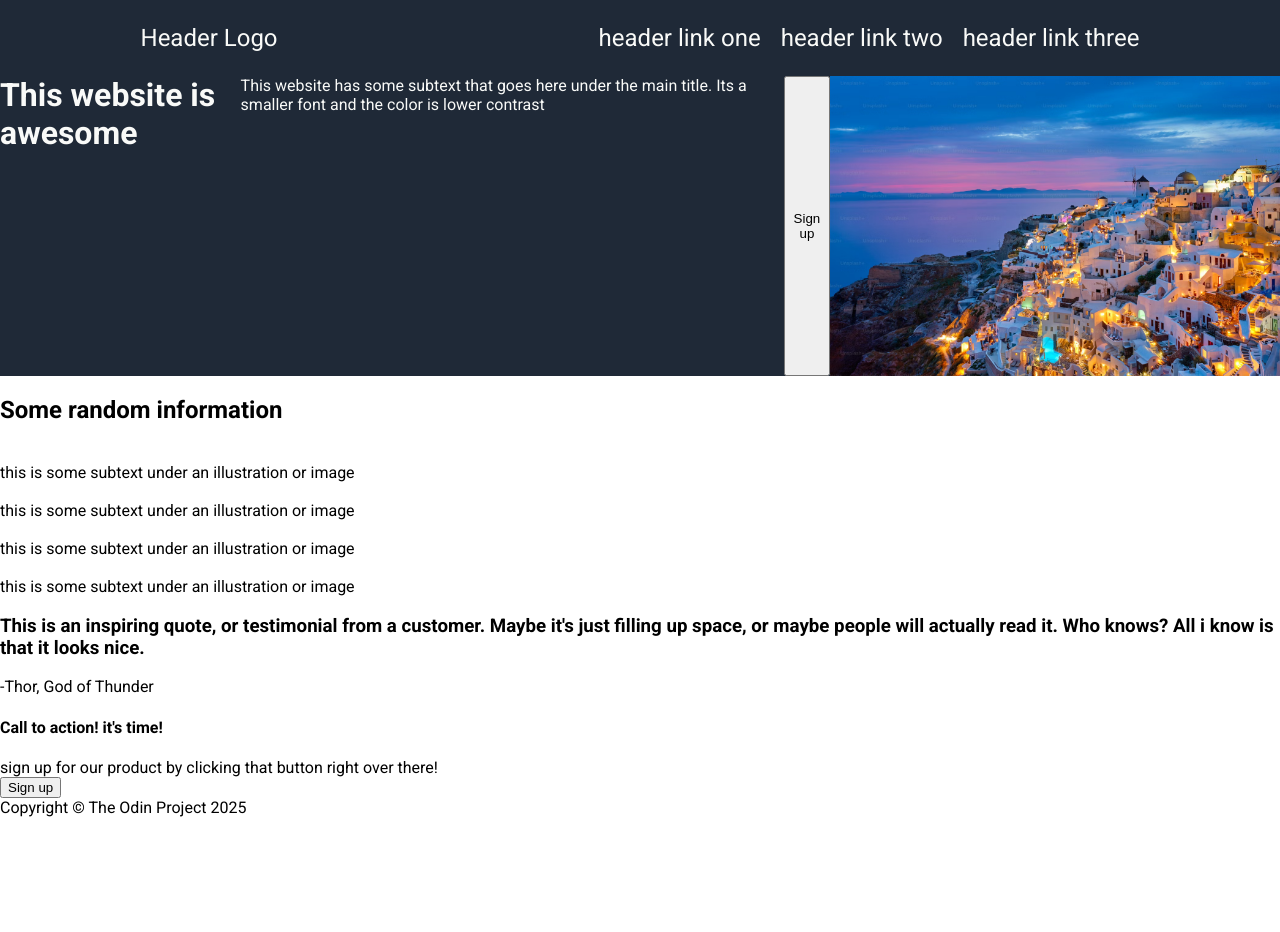
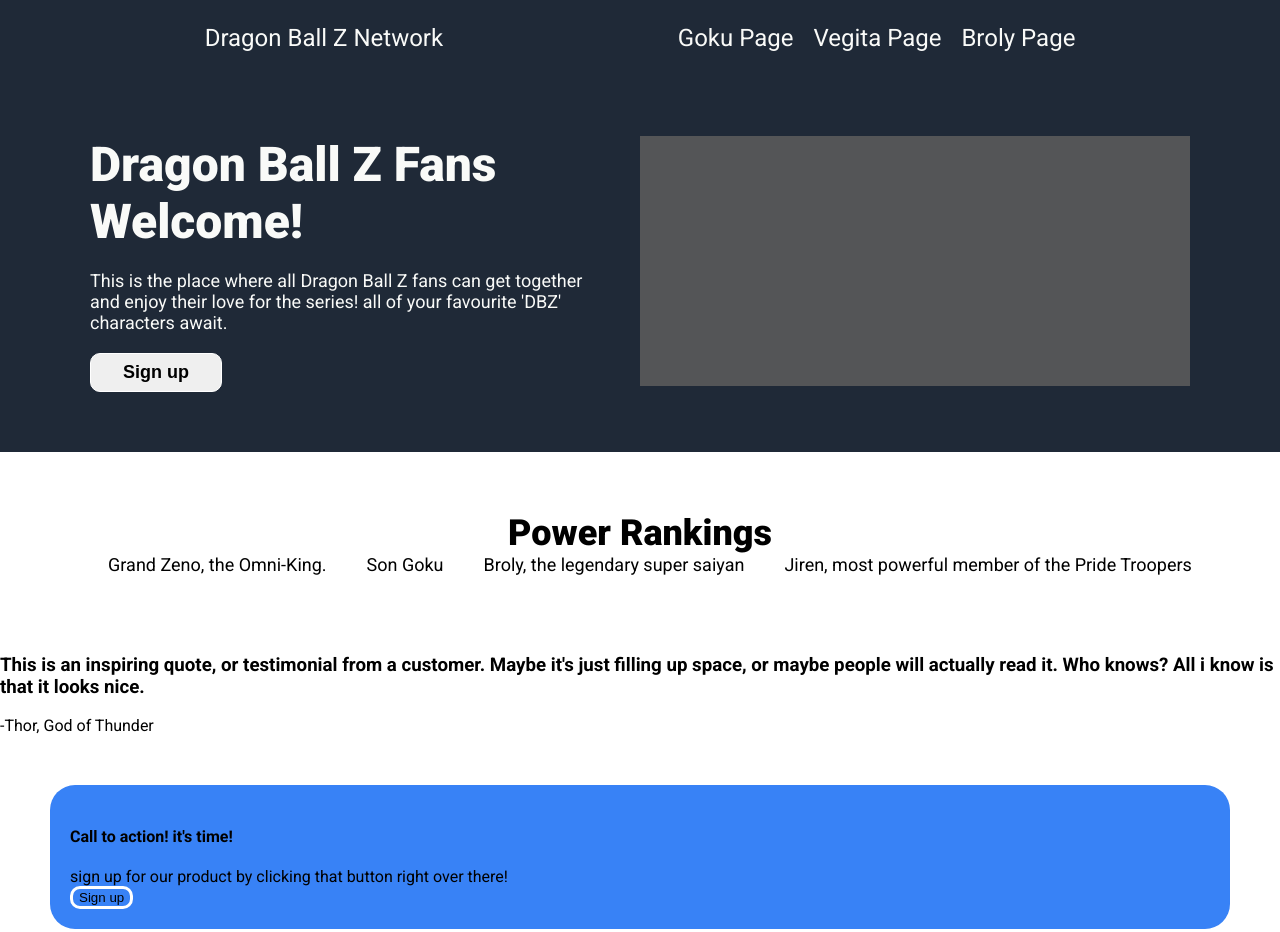
Before and after one commit to Moneeymico/project-landing-page, a plain HTML site: page index.html in a window 1280 px wide. Shown: the top 932 px of the page. Before the commit the page ends 817 px from the top, so only its background shows below. Drawn offline with Linux system fonts and the light colour scheme.

Commit message:
Arrange CSS, complete info page.

```diff
--- a/index.html
+++ b/index.html
@@ -10,38 +10,45 @@
 </head>
 
 <body>
-    <div class="header"> Header Logo
-        <ul>
-            <li><a href="#">header link one</a></li>
-            <li><a href="#">header link two</a></li>
-            <li><a href="#">header link three</a></li>
-        </ul>
+    <div class="header">
+        <div class="logo"> Dragon Ball Z Network</div>
+         <div class="links">
+            <ul>
+                <li><a href="#">Goku Page</a></li>
+                <li><a href="#">Vegita Page</a></li>
+                <li><a href="#">Broly Page</a></li>
+            </ul>
+         </div>
     </div>
         <div class="hero">
-            <h1 class="main-heading"> This website is awesome </h1>
-            <div class="text"> This website has some subtext that goes here under the main title. Its a smaller font and the color is lower contrast</div>
+           <div class="main">
+            <div class="main-heading"> Dragon Ball Z Fans Welcome! </div>
+            <div class="text"> This is the place where all Dragon Ball Z fans can get together and enjoy their love for the series! all of your favourite 'DBZ' characters await.</div>
             <button class="signup-button1">Sign up</button>
-            <img id="greece" src="images/Greece.jpg" alt="A stunning picture of Greece">
+           </div>
+          <div class="placeholder"></div>
         </div>
-
-        <h2 class="heading-2"> Some random information</h2>
+    <div class="info">
+        <div class="heading-2"> Power Rankings</div>
         <!-- under this is 4 small images -->
+     <div class="small-imgs">
          <img class="img-1" src="" alt="">
-         <div class="text-img1">this is some subtext under an illustration or image</div>
+         <div class="zeno">Grand Zeno, the Omni-King.</div>
          <img class="img-2" src="" alt="">
-         <div class="text-img2">this is some subtext under an illustration or image</div>
+         <div class="goku">Son Goku</div>
          <img class="img-3" src="" alt="">
-         <div class="text-img3">this is some subtext under an illustration or image</div>
+         <div class="broly">Broly, the legendary super saiyan</div>
          <img class="img-4" src="" alt="">
-         <div class="text-img4">this is some subtext under an illustration or image</div>
-
+         <div class="text-img4">Jiren, most powerful member of the Pride Troopers</div>
+     </div>
+    </div>
         <h3 class="heading-3">This is an inspiring quote, or testimonial from a customer. Maybe it's just filling up space, or maybe people will actually read it. Who knows? All i know is that it looks nice.</h3>
         <div class="quote"> -Thor, God of Thunder</div>
-
+    <div class="container4">
         <h4 class="heading-4">Call to action! it's time!</h4>
         <div class="signup">sign up for our product by clicking that button right over there!</div>
         <button class="signup-button2">Sign up</button>
-
+    </div>
         <div class="footer">
             Copyright &copy; The Odin Project 2025
         </div>
--- a/styles/styles.css
+++ b/styles/styles.css
@@ -1,4 +1,5 @@
 @import url('https://fonts.googleapis.com/css2?family=Roboto:ital,wght@0,100..900;1,100..900&display=swap');
+
 
 body {
     font-family: 'Roboto';
@@ -11,30 +12,64 @@ body {
     color: #F9FAF8;
     display: flex;
     align-items: center;
-    justify-content: space-around;
-    margin: 0;
+    justify-content: space-evenly;
+    padding: 0 10px;
 }
-
-.hero {
-    background-color: #1F2937;
-    color: #F9FAF8;
-    display: flex;
-}
-
-.main-heading {
-    margin: 0;
-}
-
-#greece {
-    width: 450px;
-    height: auto;
-}
-
 
 ul {
     display: flex;
     list-style: none;
     gap:20px;
+}
+
+.hero {
+
+    background-color: #1F2937;
+    color: #F9FAF8;
+    display: flex;
+    justify-content: center;
+    flex-wrap: wrap;
+    padding: 60px;
+    gap: 50px;
+}
+
+.main {
+    display: flex;
+    flex-direction: column;
+    gap: 20px;
+}
+
+.main-heading {
+    font-size: 48px;
+    font-weight: 900;
+    color: #F9FAF8;
+    width: 500px;
+}
+
+.text {
+    font-size: 18px;
+    width: 500px;
+}
+
+.placeholder {
+    display: flex;
+    justify-content: center;
+    align-items: center;
+    background-color: #545557;
+    height: 250px;
+    flex-basis: 550px;
+
+}
+
+.signup-button1 {
+    flex-grow: 0;
+    flex-shrink: 0;
+    width: 132px;
+    font-size: 18px;
+    font-weight: bold;
+    border:1px solid white;
+    padding: 8px 32px;
+    border-radius: 10px;
 
 }
 
@@ -42,3 +77,54 @@ a {
     text-decoration: none;
     color: #F9FAF8;
 }
+
+
+.container4 {
+    padding: 20px;
+    margin: 50px;
+    background-color: #3882F6;
+    border-radius: 25px;
+
+}
+
+.info {
+    background-color: white;
+    padding: 60px;
+    display: flex;
+    flex-direction: column;
+    align-items: center;
+    justify-content: center;
+
+}
+
+.heading-2 {
+    font-size: 36px;
+    font-weight: 900;
+}
+
+.small-imgs {
+    font-size: 18px;
+    display: flex;
+    gap: 20px;
+    flex-wrap: wrap;
+}
+
+.text-img1 {
+    width: 150px;
+}
+
+.signup-button2 {
+    border: solid  white;
+    background-color: #3882F6;
+    border-radius: 10px;
+}
+
+.footer {
+    background-color: #1F2937;
+    display: flex;
+    justify-content: center;
+    align-items: center;
+    font-size: 16px;
+    color: #F9FAF8;
+    padding: 35px;
+}
```
